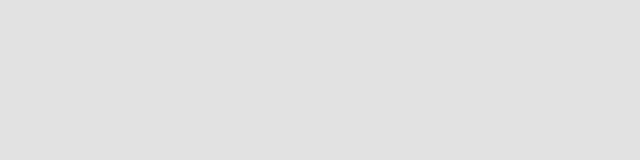
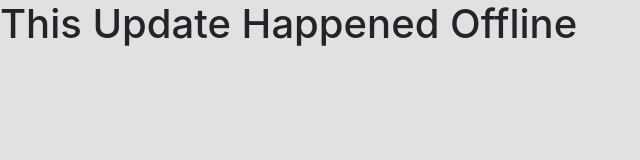
Before and after one commit to hamedserag/SessionMindersIt21, a plain HTML site: page index.html in a window 1280 px wide. Shown: the whole page, without its empty margins (0-640 px from the left). Drawn offline with nearby package versions, Linux system fonts and the light colour scheme.

Commit message:
Signed-off-by: hamed serag <mokiserag@gmail.com>

```diff
--- a/index.html
+++ b/index.html
@@ -19,7 +19,7 @@
 </head>
 
 <body>
-
+  <h1>This Update Happened Offline</h1>
 </body>
 <footer>
 
```
